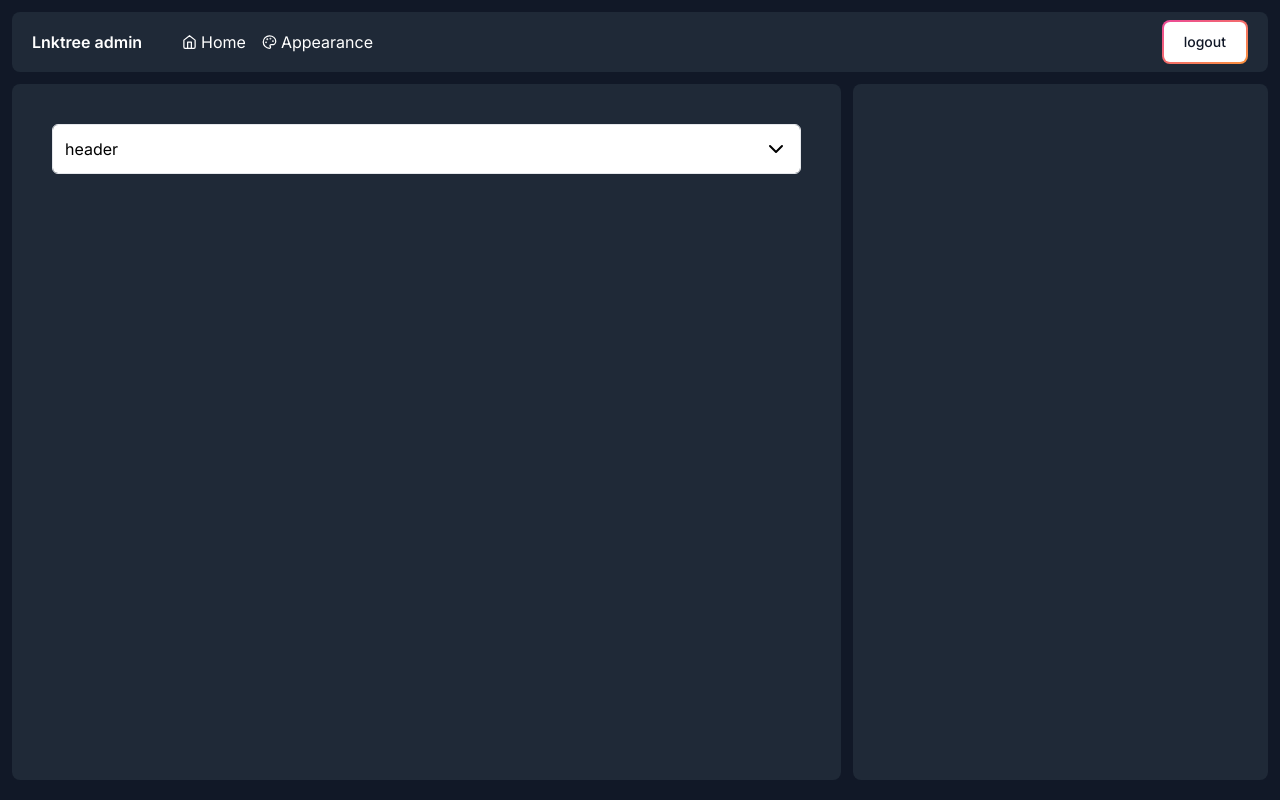
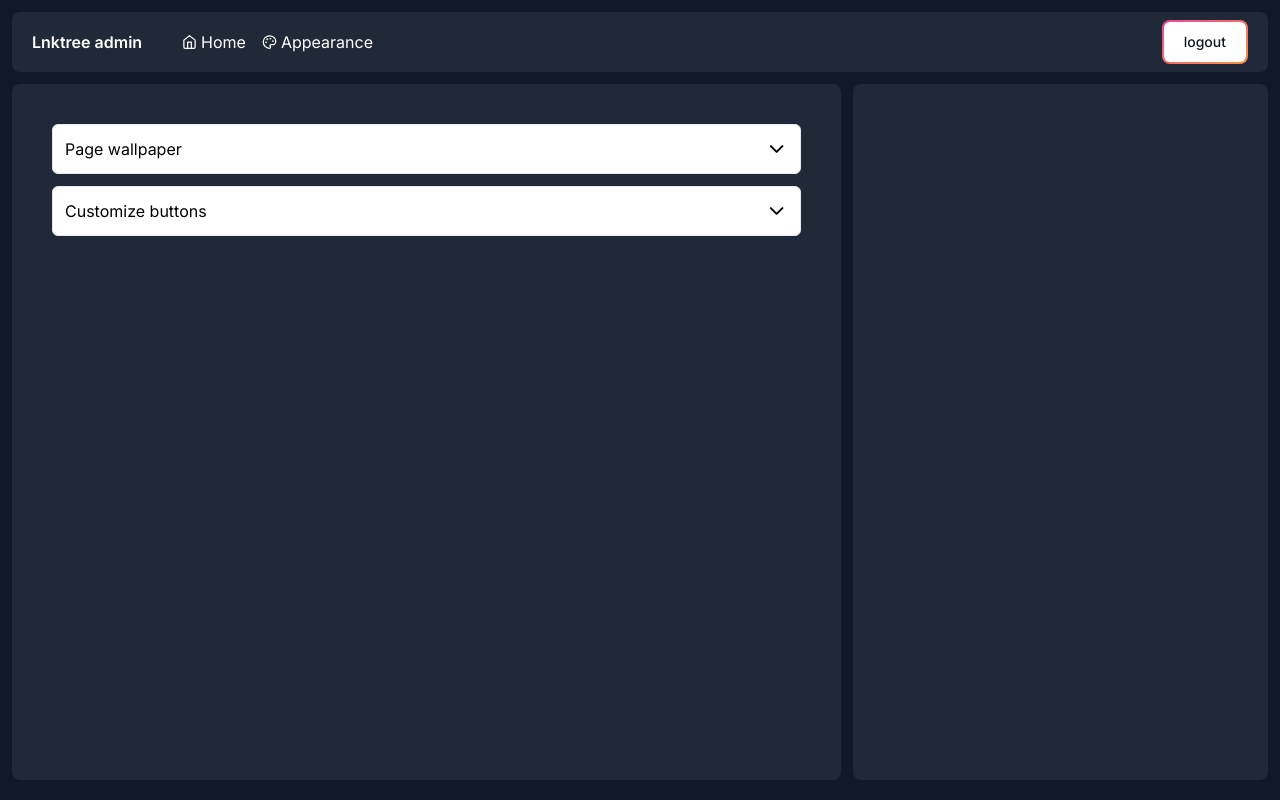
Before and after one commit to niltonslf/singlebio, a Next.js app: page /admin/appearance in a window 1280 px wide. Built offline with nearby package versions, Linux system fonts and the light colour scheme; no server answers; the database is empty; sample sign-in values are in the browser's storage.

Commit message:
feat: move collapse to its own component

```diff
--- a/src/app/admin/appearance/page.tsx
+++ b/src/app/admin/appearance/page.tsx
@@ -1,13 +1,12 @@
 'use client'
 
-import {ChevronDownIcon, ChevronUpIcon} from 'lucide-react'
 import {observer} from 'mobx-react-lite'
 import {useEffect, useRef} from 'react'
 
 import {authStore} from '@/app/auth/context/auth-store'
 import {Smartphone} from '@/app/components'
 
-import {Layout} from '../components'
+import {Collapse, Layout} from '../components'
 import {useAdmin} from '../context/admin-context'
 
 type AppearancePageProps = {
@@ -24,55 +23,53 @@ const AppearancePage = observer(({}: AppearancePageProps) => {
   return (
     <Layout>
       <Layout.Content>
-        <article
-          tabIndex={0}
-          className=' overflow-hidden rounded-md border
-          [&:has(input:checked)>div]:grid-rows-[1fr]
-          [&:has(input:checked)_header_.icon-down]:hidden
-          [&:has(input:checked)_header_.icon-up]:block
-        '>
-          <header className='relative w-full'>
-            <input
-              type='checkbox'
-              id='toggle'
-              className='reset absolute inset-0 z-10 cursor-pointer outline-0'
-            />
-            <label
-              htmlFor='toggle'
-              className='color flex justify-between bg-white p-3'>
-              <span>header</span>
-              <ChevronDownIcon className='icon-down' />
-              <ChevronUpIcon className='icon-up hidden' />
-            </label>
-          </header>
-
-          <div
-            className='grid grid-rows-[0fr]
-            bg-gray-200
-            transition-[grid-template-rows]
-            ease-in-out
-            '>
-            <div className='box-border overflow-hidden'>
-              <div className='p-3'>
+        <Collapse>
+          <Collapse.header>Page wallpaper</Collapse.header>
+          <Collapse.body>
             <p>
-                  tabIndex={0} attribute is necessary to make the div focusable
+              Lorem ipsum dolor, sit amet consectetur adipisicing elit. Iste
+              tempora aut assumenda pariatur et natus ex suscipit sit totam
+              veniam nobis ut harum cum iure, dignissimos accusantium ratione
+              sapiente quidem.
             </p>
             <p>
-                  tabIndex={0} attribute is necessary to make the div focusable
+              Lorem ipsum dolor, sit amet consectetur adipisicing elit. Iste
+              tempora aut assumenda pariatur et natus ex suscipit sit totam
+              veniam nobis ut harum cum iure, dignissimos accusantium ratione
+              sapiente quidem.
             </p>
             <p>
-                  tabIndex={0} attribute is necessary to make the div focusable
+              Lorem ipsum dolor, sit amet consectetur adipisicing elit. Iste
+              tempora aut assumenda pariatur et natus ex suscipit sit totam
+              veniam nobis ut harum cum iure, dignissimos accusantium ratione
+              sapiente quidem.
+            </p>
+          </Collapse.body>
+        </Collapse>
+
+        <Collapse>
+          <Collapse.header>Customize buttons</Collapse.header>
+          <Collapse.body>
+            <p>
+              Lorem ipsum dolor, sit amet consectetur adipisicing elit. Iste
+              tempora aut assumenda pariatur et natus ex suscipit sit totam
+              veniam nobis ut harum cum iure, dignissimos accusantium ratione
+              sapiente quidem.
             </p>
             <p>
-                  tabIndex={0} attribute is necessary to make the div focusable
+              Lorem ipsum dolor, sit amet consectetur adipisicing elit. Iste
+              tempora aut assumenda pariatur et natus ex suscipit sit totam
+              veniam nobis ut harum cum iure, dignissimos accusantium ratione
+              sapiente quidem.
             </p>
             <p>
-                  tabIndex={0} attribute is necessary to make the div focusable
+              Lorem ipsum dolor, sit amet consectetur adipisicing elit. Iste
+              tempora aut assumenda pariatur et natus ex suscipit sit totam
+              veniam nobis ut harum cum iure, dignissimos accusantium ratione
+              sapiente quidem.
             </p>
-              </div>
-            </div>
-          </div>
-        </article>
+          </Collapse.body>
+        </Collapse>
       </Layout.Content>
 
       <Layout.Sidebar>
--- /dev/null
+++ b/src/app/admin/components/collapse/collapse-body.tsx
@@ -0,0 +1,19 @@
+import {ReactNode} from 'react'
+
+type CollapseBodyProps = {
+  children: ReactNode
+}
+
+export const CollapseBody = ({children}: CollapseBodyProps) => {
+  return (
+    <div
+      className='grid grid-rows-[0fr]
+            transition-[grid-template-rows]
+            ease-in-out
+            '>
+      <div className='box-border overflow-hidden'>
+        <div className='p-3'>{children}</div>
+      </div>
+    </div>
+  )
+}
--- /dev/null
+++ b/src/app/admin/components/collapse/collapse-header.tsx
@@ -0,0 +1,25 @@
+import {ChevronDownIcon, ChevronUpIcon} from 'lucide-react'
+import {ReactNode} from 'react'
+
+type CollapseHeaderProps = {
+  children: ReactNode
+}
+
+export const CollapseHeader = ({children}: CollapseHeaderProps) => {
+  return (
+    <header className='relative w-full'>
+      <input
+        type='checkbox'
+        id='toggle'
+        className='reset absolute inset-0 z-10 cursor-pointer outline-0'
+      />
+      <label
+        htmlFor='toggle'
+        className='color flex justify-between bg-white p-3'>
+        <div className='w-full'>{children}</div>
+        <ChevronDownIcon className='icon-down' />
+        <ChevronUpIcon className='icon-up hidden' />
+      </label>
+    </header>
+  )
+}
--- /dev/null
+++ b/src/app/admin/components/collapse/index.tsx
@@ -0,0 +1,28 @@
+import {ReactNode} from 'react'
+
+import {CollapseBody} from './collapse-body'
+import {CollapseHeader} from './collapse-header'
+
+type CollapseProps = {
+  children: ReactNode
+  startOpen?: boolean
+}
+
+export const Collapse = ({children, startOpen}: CollapseProps) => {
+  return (
+    <article
+      className=' mb-3 h-min overflow-hidden
+          rounded-md
+          border
+          bg-gray-200
+          [&:has(input:checked)>div]:grid-rows-[1fr]
+          [&:has(input:checked)_header_.icon-down]:hidden
+          [&:has(input:checked)_header_.icon-up]:block
+        '>
+      {children}
+    </article>
+  )
+}
+
+Collapse.header = CollapseHeader
+Collapse.body = CollapseBody
--- a/src/app/admin/components/index.ts
+++ b/src/app/admin/components/index.ts
@@ -2,3 +2,4 @@ export * from './add-link-form'
 export * from './header'
 export * from './dropdown'
 export * from './layout'
+export * from './collapse'
--- a/src/app/admin/components/layout/content.tsx
+++ b/src/app/admin/components/layout/content.tsx
@@ -1,7 +1,7 @@
 import {ReactNode} from 'react'
 
 type ContentLayoutProps = {
-  children: ReactNode
+  children?: ReactNode
 }
 
 export const ContentLayout = ({children}: ContentLayoutProps) => {
--- a/src/app/admin/components/layout/index.tsx
+++ b/src/app/admin/components/layout/index.tsx
@@ -7,7 +7,7 @@ type LayoutProps<T> = {
 }
 
 export const Layout = (props: LayoutProps<LayoutRootProps>) => {
-  return <LayoutRoot {...props}>{props.children}</LayoutRoot>
+  return <LayoutRoot {...props}>{props?.children}</LayoutRoot>
 }
 
 Layout.Sidebar = Sidebar
```
Lines whose indentation alone changed are shown as unchanged.
